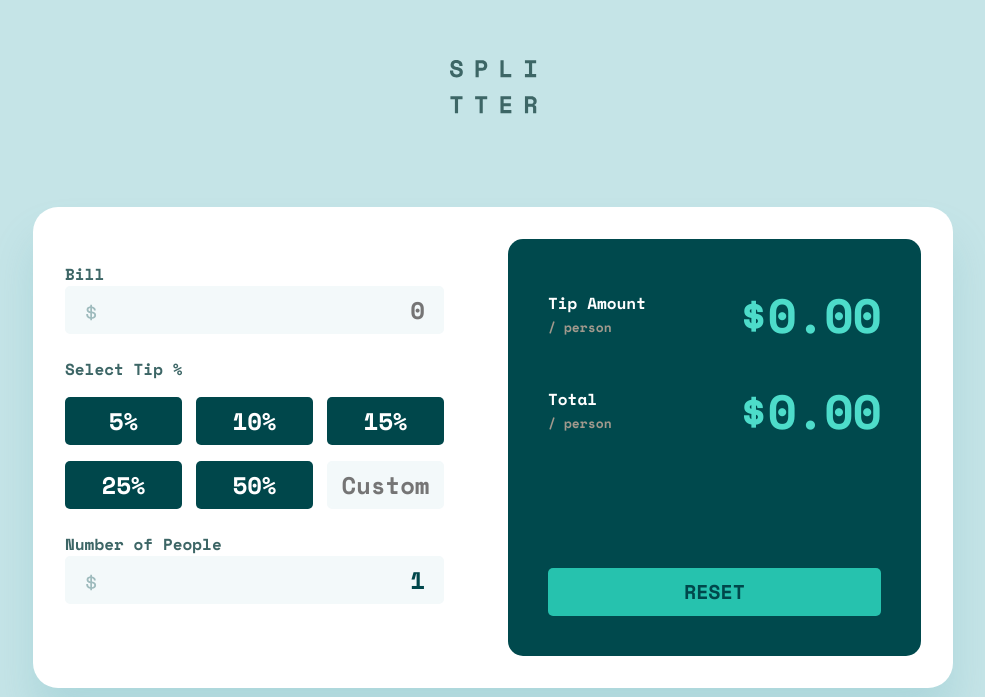
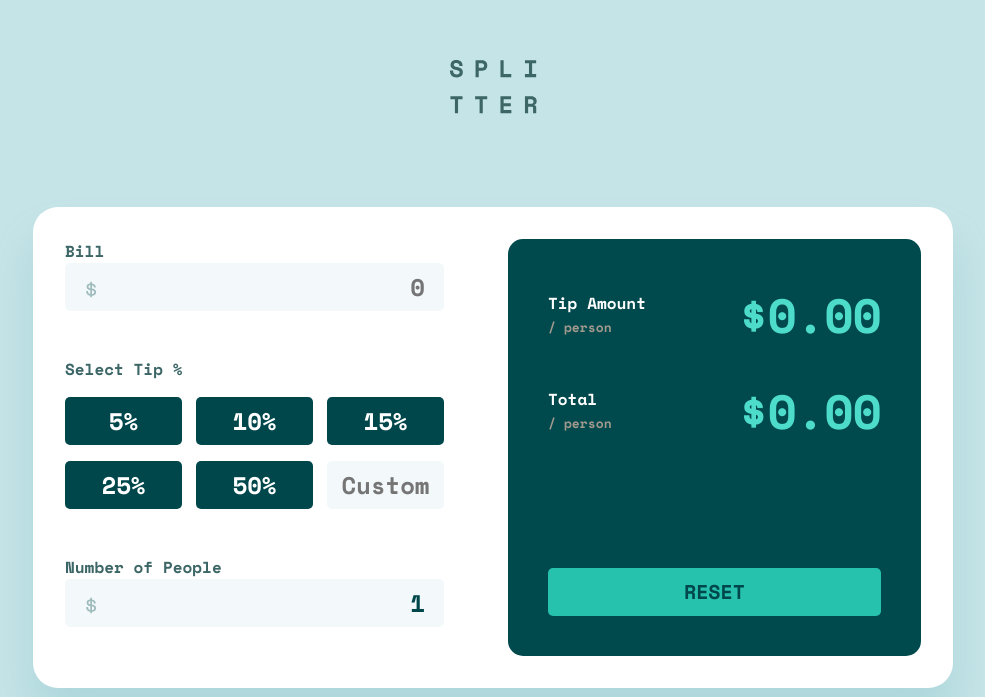
Before and after one commit to gia06/Tip-Calculator-App, a React (Create React App) app: page / in a window 1280 px wide. Shown: the part 103-800 px from the top of the page, without its empty margins (147-1132 px from the left). Built offline with nearby package versions, Linux system fonts and the light colour scheme.

Commit message:
changed input container aligment1

```diff
--- a/src/components/InputContainer.css
+++ b/src/components/InputContainer.css
@@ -1,7 +1,7 @@
 .input-container {
   display: flex;
   flex-direction: column;
-  justify-content: space-evenly;
+  justify-content: space-between;
   width: 45%;
   min-width: 311px;
   max-width: 379px;
```
